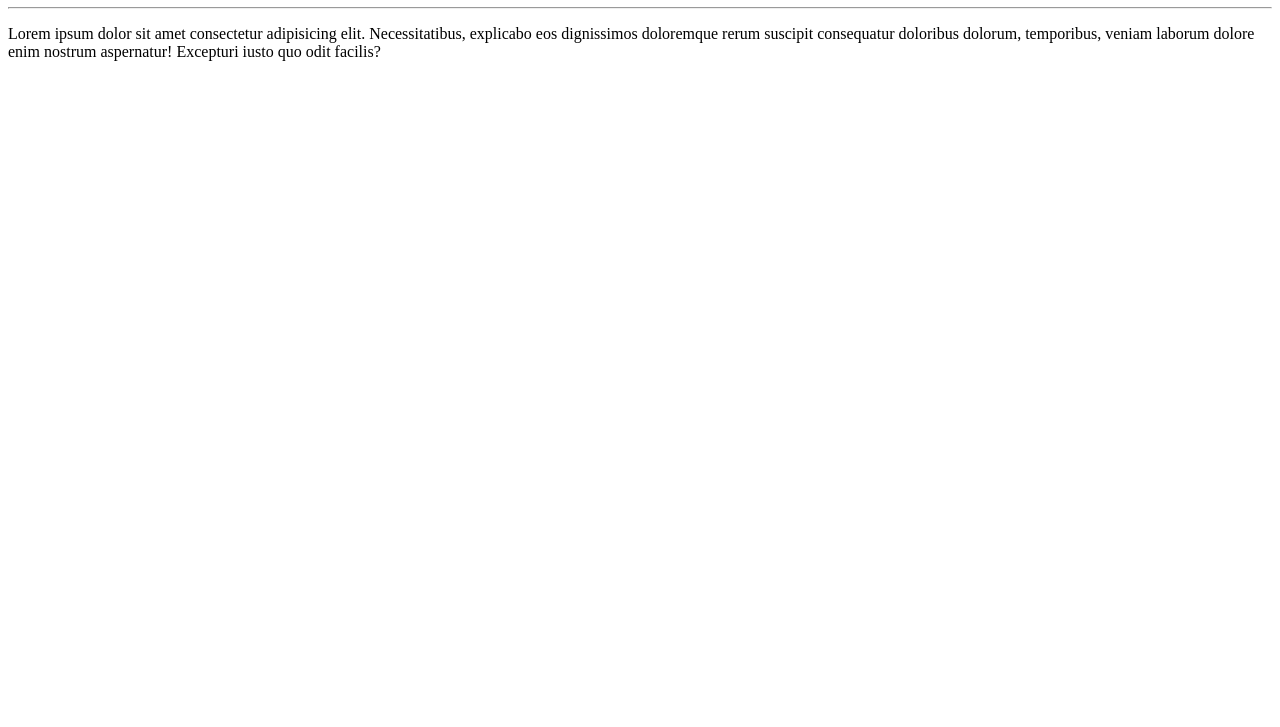
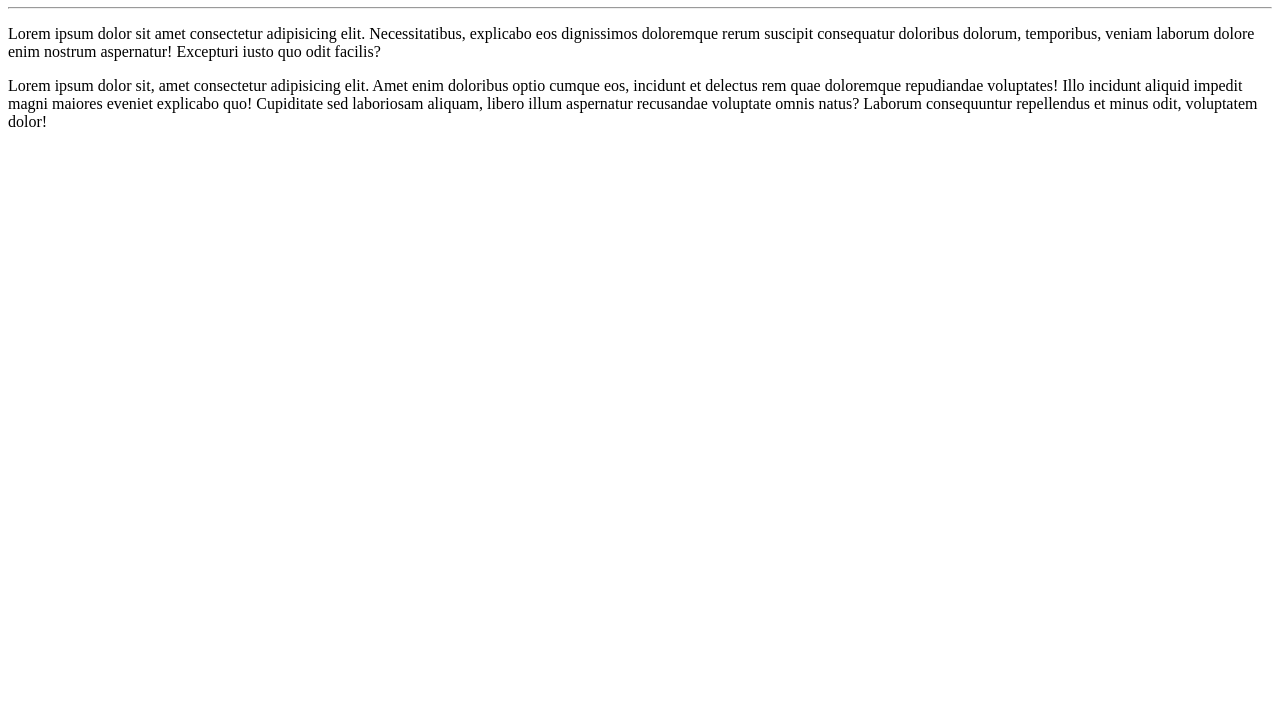
Before and after one commit to RafaelaSDaSilva/Ola-Mundo, a plain HTML site: page site-exemplo/index.html in a window 1280 px wide. Shown: the part 73-800 px from the top of the page. Drawn offline with Linux system fonts and the light colour scheme.

Commit message:
adicionei um paragrafo

```diff
--- a/site-exemplo/index.html
+++ b/site-exemplo/index.html
@@ -9,5 +9,6 @@
    <h1>Ola, Mundo!</h1>
    <hr>
    <p>Lorem ipsum dolor sit amet consectetur adipisicing elit. Necessitatibus, explicabo eos dignissimos doloremque rerum suscipit consequatur doloribus dolorum, temporibus, veniam laborum dolore enim nostrum aspernatur! Excepturi iusto quo odit facilis?</p>
+    <p>Lorem ipsum dolor sit, amet consectetur adipisicing elit. Amet enim doloribus optio cumque eos, incidunt et delectus rem quae doloremque repudiandae voluptates! Illo incidunt aliquid impedit magni maiores eveniet explicabo quo! Cupiditate sed laboriosam aliquam, libero illum aspernatur recusandae voluptate omnis natus? Laborum consequuntur repellendus et minus odit, voluptatem dolor!</p>
 </body>
 </html>
```
